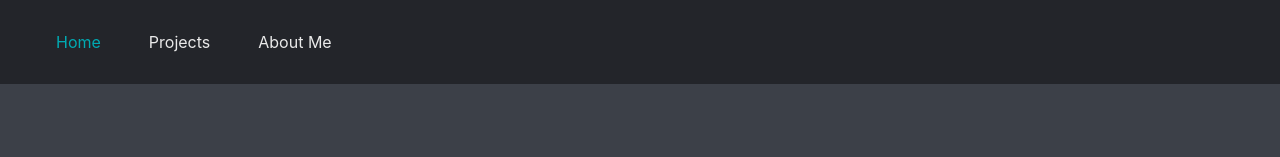
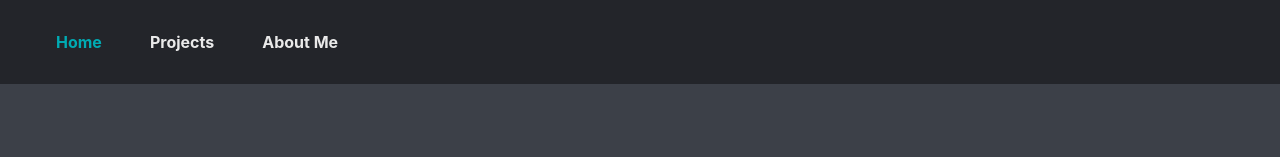
Before and after one commit to cgrundman/christian-grundman-website, a React (Create React App) app: page / in a window 1280 px wide. Shown: the top 157 px of the page. Built offline with nearby package versions, Linux system fonts and the light colour scheme.

Commit message:
make header labels bold

```diff
--- a/src/components/Header.js
+++ b/src/components/Header.js
@@ -15,7 +15,7 @@ function Header() {
                             }
                             end
                         >
-                            Home
+                            <b>Home</b>
                         </NavLink>
                     </li>
                     <li>
@@ -26,7 +26,7 @@ function Header() {
                             }
                             end
                         >
-                            Projects
+                            <b>Projects</b>
                         </NavLink>
                     </li>
                     <li>
@@ -37,7 +37,7 @@ function Header() {
                             }
                             end
                         >
-                            About Me
+                            <b>About Me</b>
                         </NavLink>
                     </li>
                 </ul>
```
